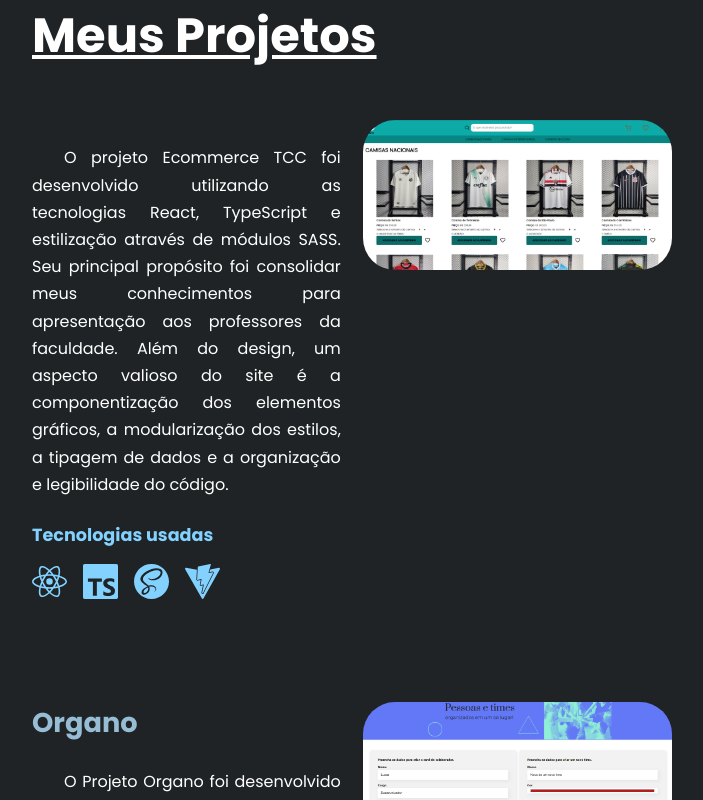
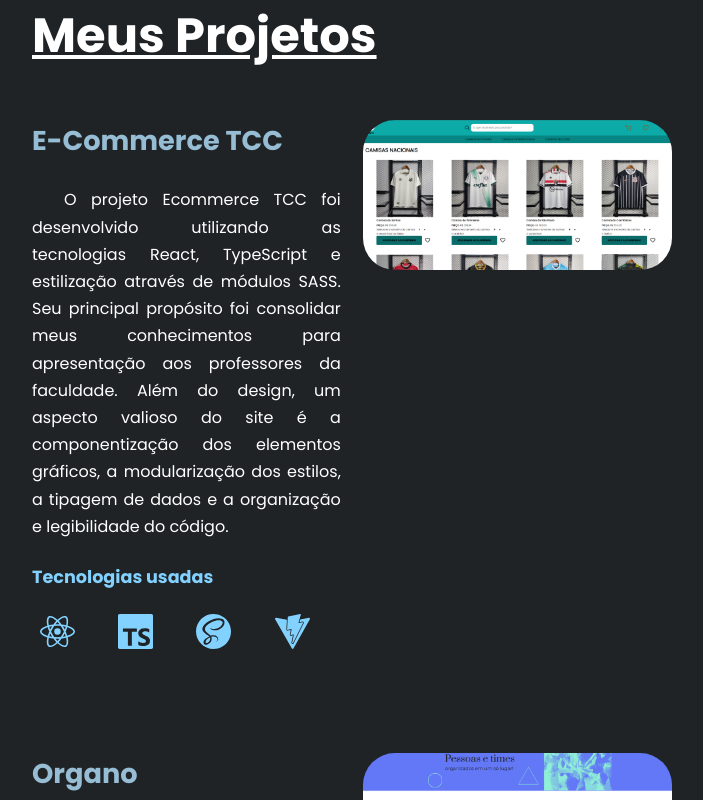
Before and after one commit to luscabap/portfolio, a React (Vite) app: page / in a window 1280 px wide. Shown: the part 3460-4260 px from the top of the page, without its empty margins (288-991 px from the left). Built offline with nearby package versions, Linux system fonts and the light colour scheme.

Commit message:
Project Techs tool tip

```diff
--- a/package.json
+++ b/package.json
@@ -10,6 +10,9 @@
     "preview": "vite preview"
   },
   "dependencies": {
+    "@emotion/react": "^11.11.3",
+    "@emotion/styled": "^11.11.0",
+    "@mui/material": "^5.15.7",
     "@phosphor-icons/react": "^2.0.15",
     "polished": "^4.2.2",
     "react": "^18.2.0",
--- a/src/components/MyProjects/Projects/Project.tsx
+++ b/src/components/MyProjects/Projects/Project.tsx
@@ -5,11 +5,11 @@ interface IProjectProps{
     title: string,
     description: string,
     img: string,
-    id?: number,
+    id: number,
     techs: string[];
 }
 
-export default function Project({ title, description, img, techs }: IProjectProps){
+export default function Project({ title, description, img, techs, id }: IProjectProps){
 
     return (
         <Styles.ProjectContainer>
@@ -21,10 +21,11 @@ export default function Project({ title, description, img, techs }: IProjectProp
                     <Styles.TechsContainer>
                         {
                             techs.map(item => (
-                            <TechsProject
-                                key={item}
-                                teste={item}
-                            />
+                                <TechsProject
+                                    key={id}
+                                    techs={item}
+                                    id={id}
+                                />
                             ))
                         }
                     </Styles.TechsContainer>
--- a/src/components/MyProjects/Projects/TechsProject/TechsProject.tsx
+++ b/src/components/MyProjects/Projects/TechsProject/TechsProject.tsx
@@ -1,17 +1,28 @@
+import { Tooltip, IconButton, Zoom } from "@mui/material";
 import { techIcons } from "../../../TechIcons";
-import * as Styles from './style'
+import * as Styles from './style';
 
 interface ITechsProps{
-    teste: string
+    techs: string,
+    id: number
 }
 
-export default function TechsProject({ teste }: ITechsProps){
+export default function TechsProject({ techs, id }: ITechsProps){
     return (
         <>
         <Styles.Container>
-            {
-                techIcons[teste]
-            }
+            <Tooltip
+                key={id}
+                title={techs}
+                TransitionComponent={Zoom}
+                TransitionProps={{ timeout: 400 }}
+            >
+                <IconButton className="icon__Tech">
+                {
+                    techIcons[techs]
+                }
+                </IconButton>
+            </Tooltip>
         </Styles.Container>
         </>
     )
--- a/src/components/MyProjects/Projects/TechsProject/style.ts
+++ b/src/components/MyProjects/Projects/TechsProject/style.ts
@@ -1,6 +1,10 @@
 import styled from "styled-components";
 
 export const Container = styled.div`
-    color: ${props => props.theme.colors.primary};
-    size: 40;
+
+    .icon__Tech{
+        color: ${props => props.theme.colors.primary};
+        size: 40;
+    }
+
 `
--- a/src/components/MyProjects/Projects/style.ts
+++ b/src/components/MyProjects/Projects/style.ts
@@ -52,6 +52,6 @@ export const TechsContainer = styled.div`
     display: flex;
     justify-content: flex-start;
     align-items: center;
-    gap: 1rem;
+    gap: 1.7rem;
     margin: 1rem 0 0 0;
 `
--- a/src/components/MyProjects/dataProjects.ts
+++ b/src/components/MyProjects/dataProjects.ts
@@ -1,7 +1,7 @@
 export const dataProjects = [
     {
         "id": 1,
-        "tile": "TCC E-Commerce",
+        "title": "E-Commerce TCC",
         "description": "O projeto Ecommerce TCC foi desenvolvido utilizando as tecnologias React, TypeScript e estilização através de módulos SASS. Seu principal propósito foi consolidar meus conhecimentos para apresentação aos professores da faculdade. Além do design, um aspecto valioso do site é a componentização dos elementos gráficos, a modularização dos estilos, a tipagem de dados e a organização e legibilidade do código.",
         "img": "../public/projects/tcc.png",
         "techs":
```
Also changed, not shown: 1 other file (tests, documents, lock files or other folders).
